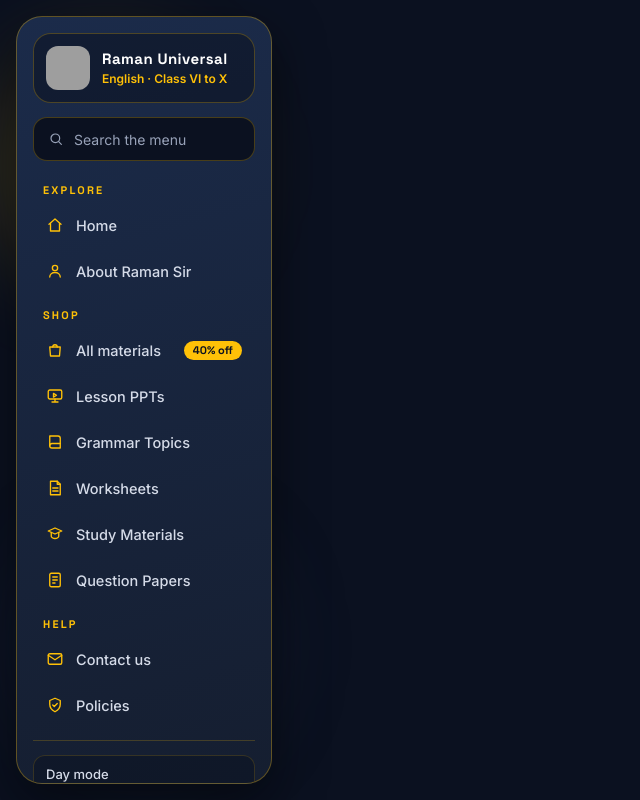
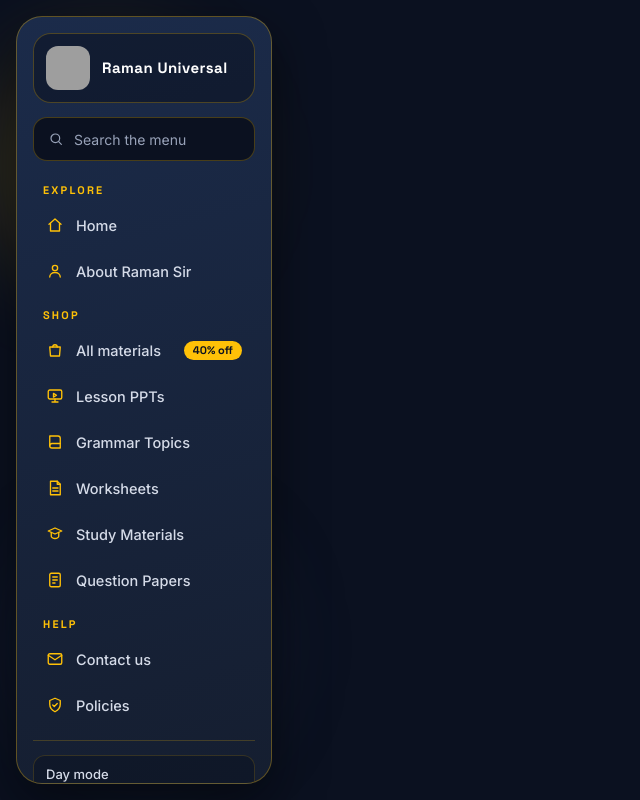
Before and after one commit to dramanarasimharao-droid/ramanuniversal, a plain HTML site: page RamanUniversal_FullSite_FixedSidebar.html in a window 1280 px wide. Shown: the whole page, without its empty margins (0-640 px from the left). Drawn offline with Linux system fonts and the light colour scheme; grey boxes are pictures that could not be loaded.

Commit message:
Add files via upload

```diff
--- a/RamanUniversal_FullSite_FixedSidebar.html
+++ b/RamanUniversal_FullSite_FixedSidebar.html
@@ -62,7 +62,7 @@ html.day .burger{background:#FFFFFF;color:#B47800;border-color:#B47800}
 <body>
 <div class="app" style="position:relative">
 <aside class="side" id="side" aria-label="Site menu"><div class="rail" id="rail"><div class="panel">
-<div class="top"><a class="prof" href="#home" data-go="home"><img src="https://lh3.googleusercontent.com/d/1RkyEtduAe5e5il-EXo3ljncS5oL1RRNl" alt="" width="44" height="44"><span><b>Raman Universal</b><small>English · Class VI to X</small></span></a>
+<div class="top"><a class="prof" href="#home" data-go="home"><img src="https://lh3.googleusercontent.com/d/1RkyEtduAe5e5il-EXo3ljncS5oL1RRNl" alt="" width="44" height="44"><span><b>Raman Universal</b></span></a>
 <button type="button" class="burger" id="burger" aria-expanded="false" aria-controls="bodyw">Menu</button></div>
 <div class="bodyw" id="bodyw" style="display:contents">
 <label class="search"><svg viewBox="0 0 24 24" width="16" height="16" fill="none" stroke="currentColor" stroke-width="1.8" stroke-linecap="round"><circle cx="11" cy="11" r="6.5"/><path d="M16 16l4 4"/></svg><input id="q" type="search" placeholder="Search the menu" autocomplete="off"></label>
```
